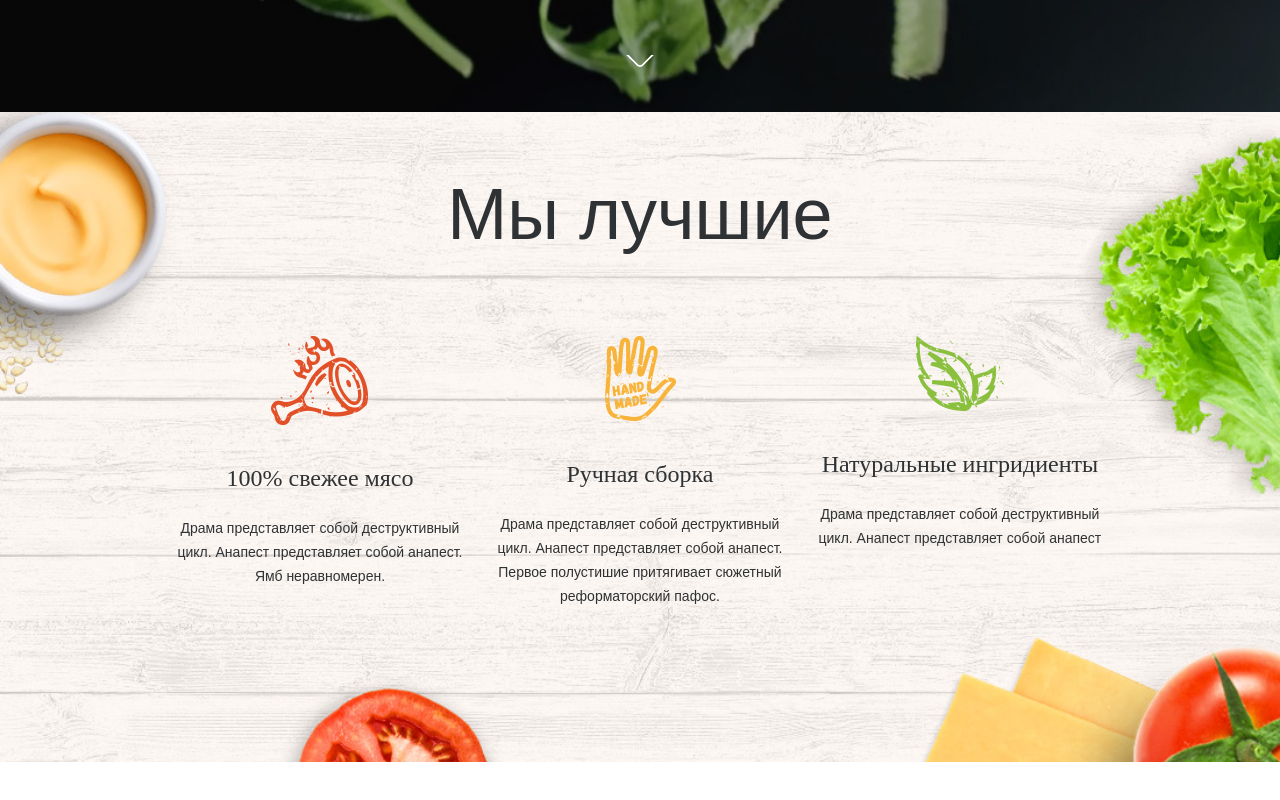
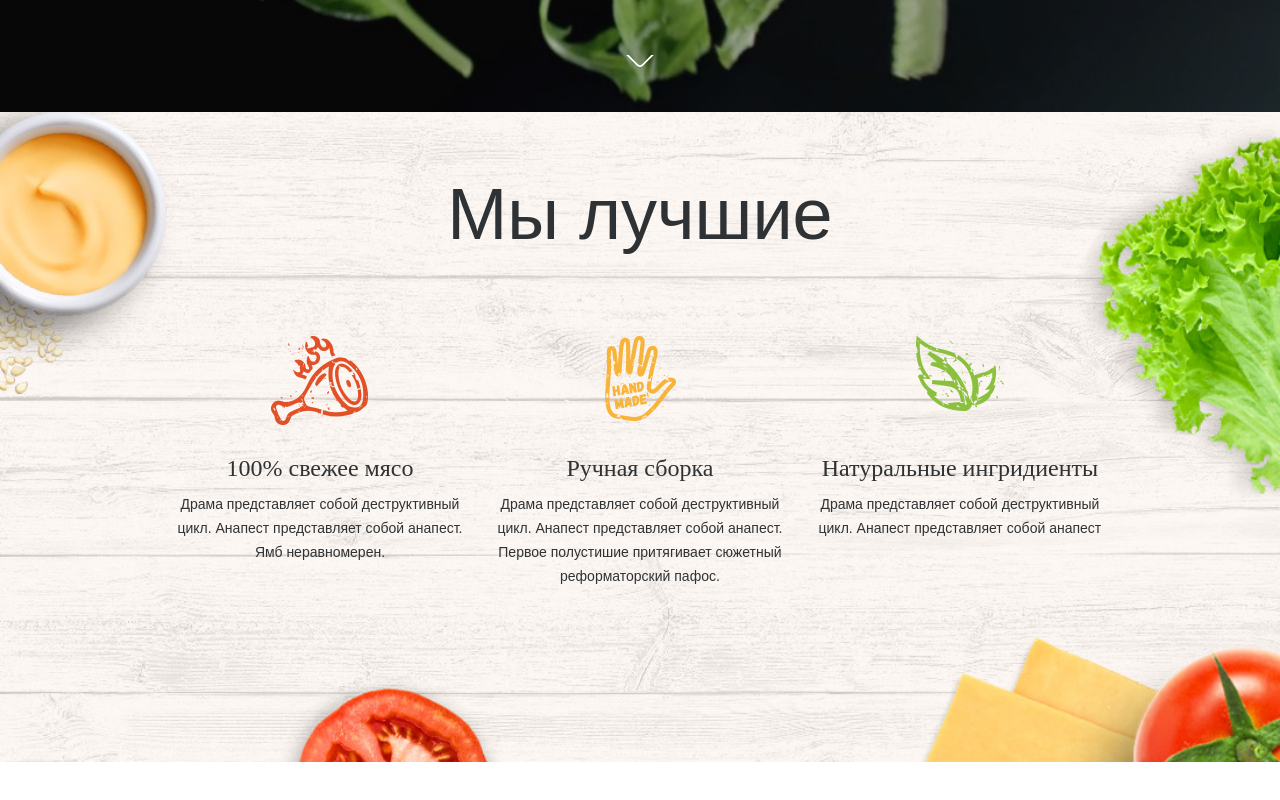
Before and after one commit to dpeshkin/loftschool-begin-proj, a website: page index.html in a window 1280 px wide. Shown: the part 538-1338 px from the top of the page. Before the commit the page ends 1300 px from the top, so only its background shows below. Drawn offline with Linux system fonts and the light colour scheme; a web font is replaced by a local one.

Commit message:
fixed icon dimensions in 2nd section

```diff
--- a/index.html
+++ b/index.html
@@ -64,21 +64,30 @@
 				Мы лучшие
 			</div>
 			<div class="advantages">
-				<div class="advantages__icon"><img src="img/webest/icons/meat.png" alt=""></div>
+				<div class="advantages__icon"><img src="img/webest/icons/meat.png" alt="" class=""></div>
 				<div class="advantages__header">100% свежее мясо</div>
 				<div class="advantages__text">Драма представляет собой деструктивный цикл. Анапест представляет собой анапест. Ямб неравномерен.</div>
 			</div>
 			<div class="advantages">
-				<div class="advantages__icon"><img src="img/webest/icons/hand.png" alt=""></div>
+				<div class="advantages__icon"><img src="img/webest/icons/hand.png" alt="" class="responsive-img"></div>
 				<div class="advantages__header">Ручная сборка</div>
 				<div class="advantages__text">Драма представляет собой деструктивный цикл. Анапест представляет собой анапест. Первое полустишие притягивает сюжетный реформаторский пафос.</div>
 			</div>
 			<div class="advantages">
-				<div class="advantages__icon"><img src="img/webest/icons/natural.png" alt=""></div>
+				<div class="advantages__icon"><img src="img/webest/icons/natural.png" alt="" class="responsive-img"></div>
 				<div class="advantages__header">Натуральные ингридиенты</div>
 				<div class="advantages__text">Драма представляет собой деструктивный цикл. Анапест представляет собой анапест</div>
 			</div>
 		</div>
 	</section>
+
+	<!-- СЕКЦИЯ ОТЗЫВЫ -->
+	<section class="reviews" id="reviews">
+		<div class="review">
+			<img src="" alt="" class="review__img">
+		</div>
+
+	</section>
+
 </body>
 </html>
--- a/sass/_sections/webest.scss
+++ b/sass/_sections/webest.scss
@@ -21,13 +21,16 @@
 	padding: 0px 10px;
 
 	&__icon{
-		margin-bottom: 34px;
+		display: inline-block;
+		margin-bottom: 20px;
+		height: 100px;
+		width: 100px;
 	}
 
 	&__header{
 		font-family: Lifehack, serif;
 		font-size: 24px;
-		margin-bottom: 26px;
+		margin-bottom: 12px;
 	}
 
 	&__text{
--- a/sass/style.scss
+++ b/sass/style.scss
@@ -4,3 +4,4 @@
 @import "_base/base";
 @import "_sections/header";
 @import "_sections/webest";
+@import "_sections/reviews";
```
Also changed, not shown: css/style.css.
